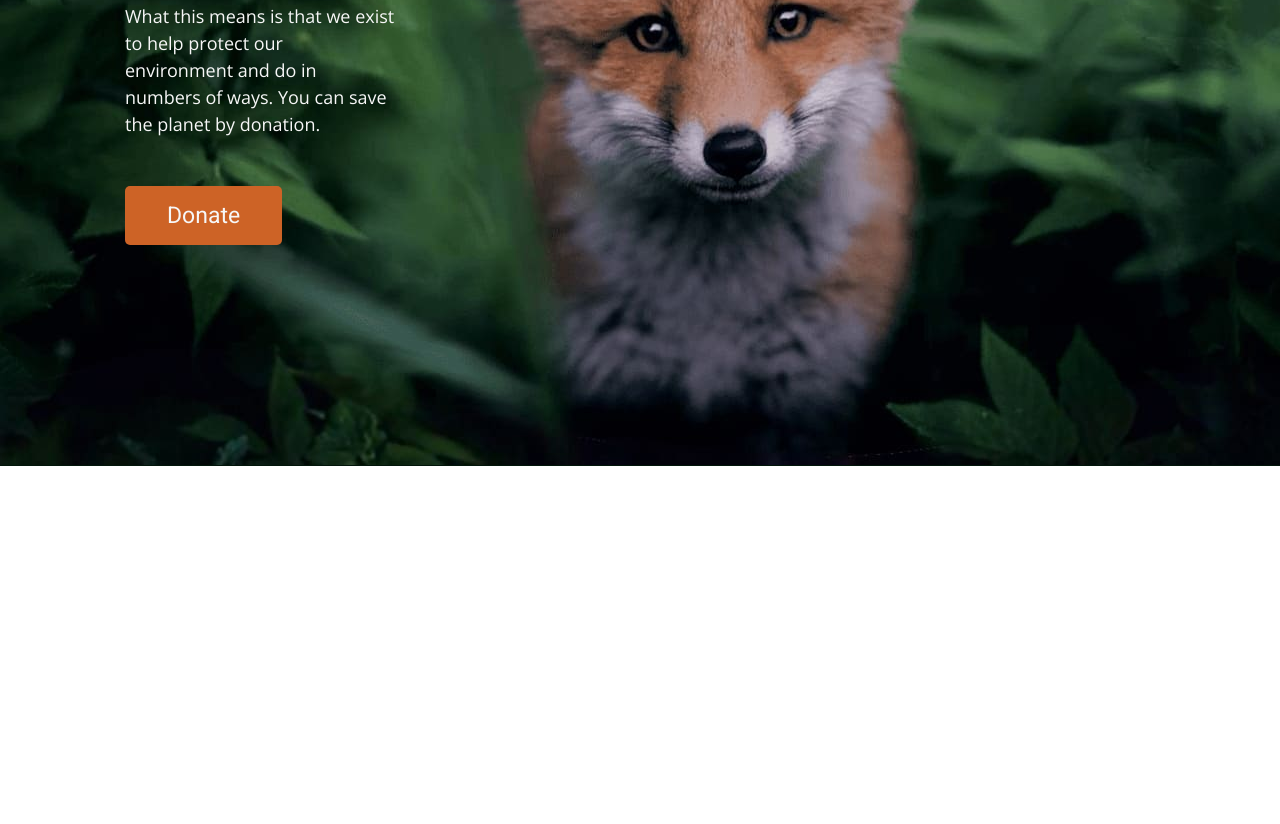
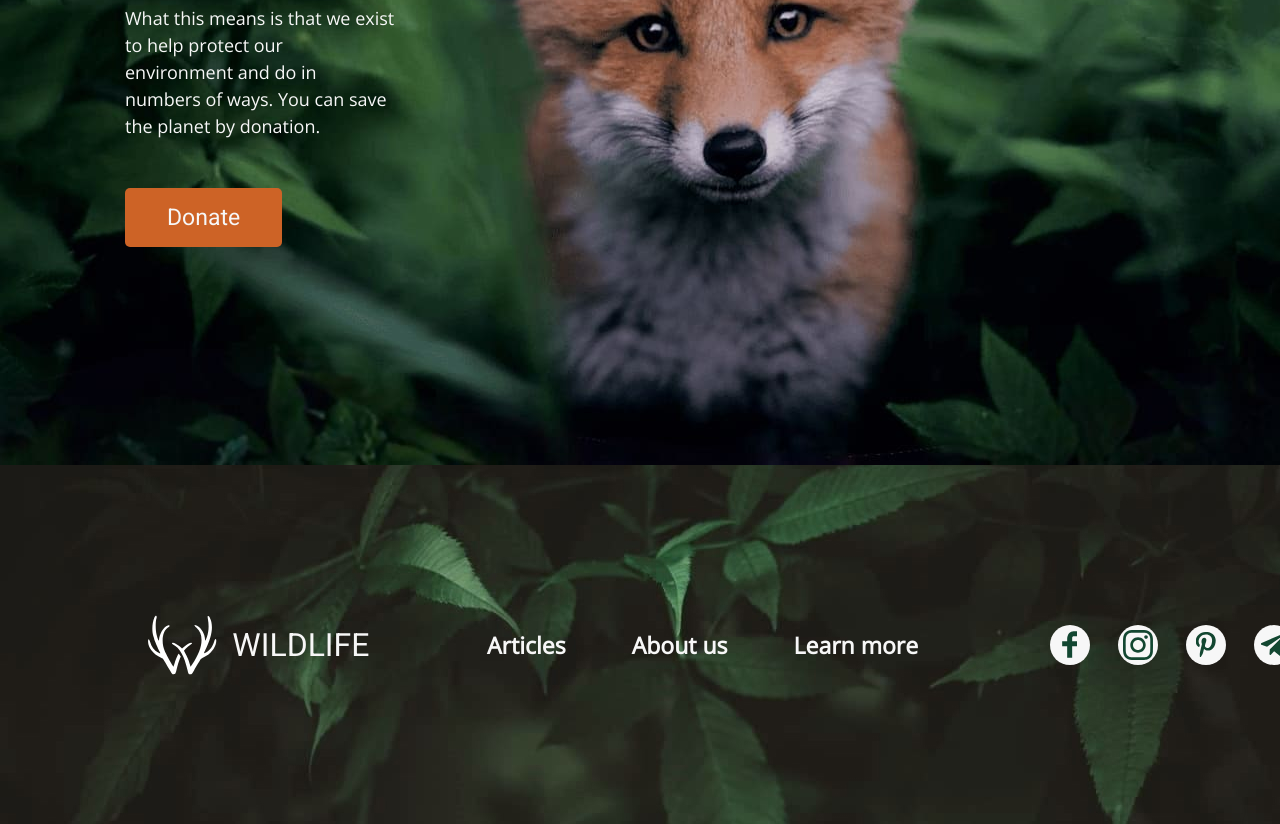
Before and after one commit to selivanova-a/wildlife, a plain HTML site: page index.html in a window 1280 px wide. Shown: the part 314-1138 px from the top of the page. Before the commit the page ends 800 px from the top, so only its background shows below. Drawn offline with nearby package versions, Linux system fonts and the light colour scheme.

Commit message:
feat: add footer

```diff
--- a/index.html
+++ b/index.html
@@ -49,5 +49,48 @@
 			</div>
 		</section>
 	</div>
+    <div class="background-wrapper">
+		<footer class="footer">
+			<div class="wrapper">
+				<nav class="footer-navigation">
+					<div class="logo footer-logo">
+						<div class="logo__item">
+							<img src="assets/icons/logo.svg">
+						</div>
+						<div class="logo__item">
+							<a href="#">WILDLIFE</a>
+						</div>
+					</div>
+					<ul class="navigation">
+						<li class="navigation__link">
+							<a href="#">Articles</a>
+						</li>
+						<li class="navigation__link">
+							<a href="#">About us</a>
+						</li>
+						<li class="navigation__link">
+							<a href="#">Learn more</i></a>
+						</li>
+					</ul>
+					<div class="icons">
+
+							<div class="icon">
+								<div class="icon__image facebook"></div>
+							</div>
+						<div class="icon">
+							<div class="icon__image instagram"></div>
+						</div>
+						<div class="icon">
+							<div class="icon__image pinterest"></div>
+						</div>
+						<div class="icon">
+							<div class="icon__image telegram"></div>
+						</div>
+
+					</div>
+				</nav>
+			</div>
+		</footer>
+	</div>
 </body>
 </html>
--- a/styles/constants.scss
+++ b/styles/constants.scss
@@ -5,7 +5,7 @@ $inner-font-color: #F7F7F7;
 $main-title-font-color: #333333;
 $main-text-font-color: #666666;
 
-$font-family: OpenSans;
+$font-family: 'Open Sans', sans-serif;
 $button-font-family: Roboto;
 
 $button-color:#CD6326;
--- a/styles/index.scss
+++ b/styles/index.scss
@@ -11,7 +11,6 @@
 }
 
 .background-wrapper {
-  height: 780px;
   width: 100%;
   background: $header-background-color;
 }
@@ -24,6 +23,7 @@
 }
 
 .header {
+  padding-top:25px;
   display: flex;
   justify-content: space-between;
 
@@ -38,10 +38,11 @@
   list-style: none;
 
   &__link {
-    padding: 28px  32px;
+    padding-left: 33px;
+    padding-right:33px;
     font-size: 23px;
     font-weight: bolder;
-    font-family: 'Open Sans', sans-serif;
+    font-family: $font-family;
 
     a {
       text-decoration: none;
@@ -76,12 +77,11 @@
 }
 
 .logo {
-  margin: 25px;
   display: flex;
 
   &__item {
     padding-left: 15px;
-    font-family: Roboto;
+    font-family: $button-font-family;
     font-size: 32px;
     line-height: 60px;
 
@@ -93,8 +93,8 @@
 }
 
 .article {
-  margin: 73px 35px;
-  font-family: 'Open Sans', sans-serif;
+  margin: 100px 35px;
+  font-family: $font-family;
   &__title {
     margin-bottom:50px;
     color: $button-color;
@@ -115,7 +115,7 @@
     padding:16px 42px;
     background: $button-color;
     border-radius: 5px;
-    font-family: Roboto;
+    font-family: $button-font-family;
     font-size: 23px;
     color: $inner-font-color;
   }
@@ -130,3 +130,69 @@
     transition-duration: 0.5s;
   }
 }
+
+.footer {
+  margin:0 auto;
+  width: 1440px;
+  height: 359px;
+  background-image: url(../assets/images/footer-background-image.jpg);
+}
+
+.footer-navigation {
+  height: 359px;
+  display:flex;
+  align-items: center;
+  justify-content:space-around;
+}
+
+.footer-logo {
+  padding-top: 20px;
+
+}
+
+.icons {
+  display:flex;
+}
+
+.icon {
+  margin:14px;
+  width: 40px;
+  height: 40px;
+  background: $inner-font-color;
+  border-radius: 20px;
+  display:flex;
+  align-items:center;
+  justify-content:center;
+
+  .icon__image {
+    background-position: center center;
+  }
+
+  .facebook {
+    width:15px;
+    height:27px;
+    background-image: url('../assets/icons/facebook.svg');
+  }
+
+  .instagram {
+    width:30px;
+    height:30px;
+    background-image: url('../assets/icons/Instagram.svg');
+  }
+
+  .pinterest {
+    width:20px;
+    height:25px;
+    background-image: url('../assets/icons/pinterest.svg');
+  }
+
+  .telegram {
+    width:25.5px;
+    height:22.5px;
+    background-image: url('../assets/icons/telegram.svg');
+  }
+
+  &:hover {
+    background: $button-hover-color;
+  }
+}
```
Also changed, not shown: assets/icons/Instagram.svg (added), assets/icons/facebook.svg (added), assets/icons/pinterest.svg (added), assets/icons/telegram.svg (added), styles/index.css, 1 other file.
